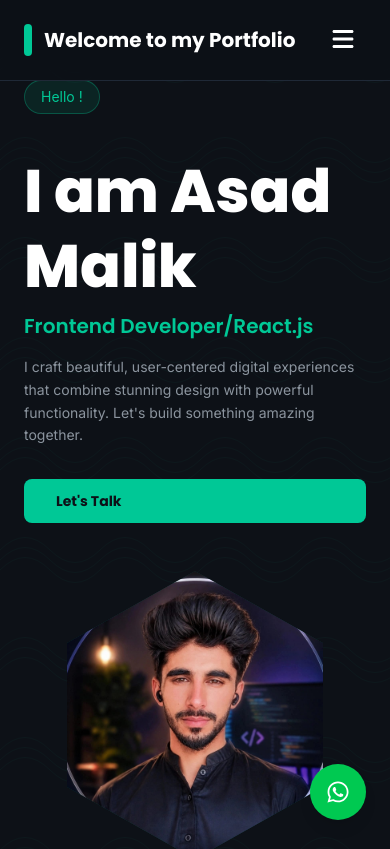
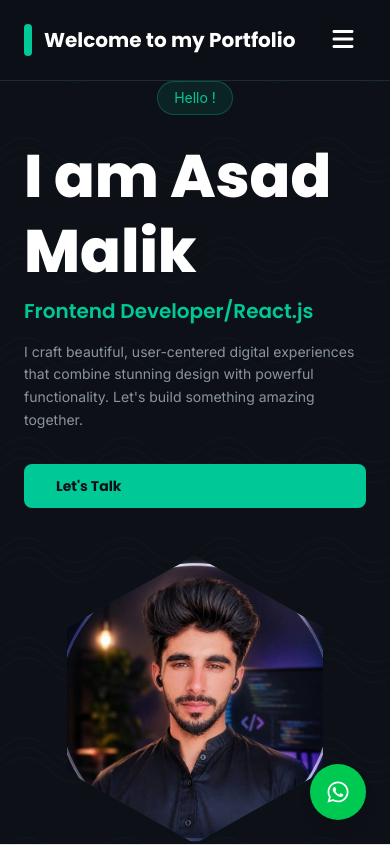
Before and after one commit to malikdevelopers243-cyber/MY-Portfolio, a React (Vite) app: page / in a window 390 px wide. Shown: the top 849 px of the page. Built offline with nearby package versions, Linux system fonts and the light colour scheme.

Commit message:
Update Hello section positioning and change mobile sidebar to red background for better visibility

```diff
--- a/src/components/Home.jsx
+++ b/src/components/Home.jsx
@@ -13,8 +13,8 @@ export default function Home() {
 
       <div className="max-w-6xl mx-auto px-6 grid md:grid-cols-2 gap-12 items-center relative z-10 pt-20">
         <div className="space-y-6">
-          <div className="animate-fadeInUp" style={{animationDelay:'0.1s'}}>
-            <span className="inline-flex items-center gap-2 px-4 py-1.5 bg-[#00c896]/10 border border-[#00c896]/30 text-[#00c896] rounded-full text-sm mb-4">
+          <div className="animate-fadeInUp flex justify-center md:justify-start" style={{animationDelay:'0.1s'}}>
+            <span className="inline-flex items-center gap-2 px-4 py-1.5 bg-[#00c896]/10 border border-[#00c896]/30 text-[#00c896] rounded-full text-sm">
               Hello !
             </span>
           </div>
--- a/src/components/Navbar.jsx
+++ b/src/components/Navbar.jsx
@@ -62,13 +62,13 @@ export default function Navbar() {
         </button>
       </div>
 
-      <div className={`md:hidden fixed inset-0 bg-[#0d1117] z-40 transition-transform duration-300 ease-in-out ${
+      <div className={`md:hidden fixed inset-0 bg-red-600 z-40 transition-transform duration-300 ease-in-out ${
         open ? 'translate-x-0' : 'translate-x-full'
       }`}>
         <div className="flex flex-col h-full">
           <div className="flex justify-end p-6">
             <button
-              className="text-white text-2xl p-2 rounded-lg hover:bg-[#1f2937] transition-colors"
+              className="text-white text-2xl p-2 rounded-lg hover:bg-red-700 transition-colors"
               onClick={() => setOpen(false)}
             >
               <FontAwesomeIcon icon={faTimes} />
@@ -83,8 +83,8 @@ export default function Navbar() {
                 className={({ isActive }) =>
                   `text-xl font-medium transition-all duration-300 ${
                     isActive
-                      ? 'text-[#00c896] scale-110'
-                      : 'text-[#8b949e] hover:text-white hover:scale-105'
+                      ? 'text-white bg-red-700 px-6 py-3 rounded-lg scale-110'
+                      : 'text-white hover:bg-red-700 hover:scale-105 px-6 py-3 rounded-lg'
                   }`
                 }
                 style={{
```
